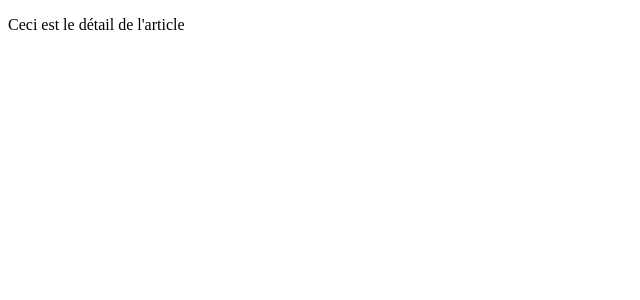
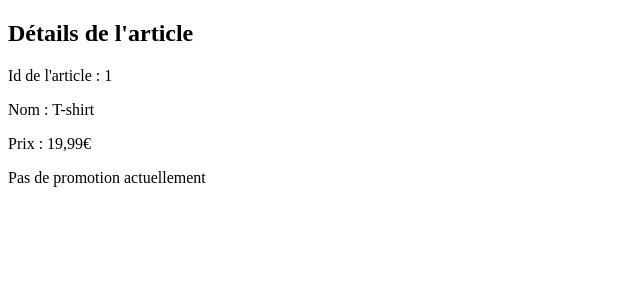
Before and after one commit to cassiopeelaurie/wild-blog, an Angular app: page /article/1 in a window 1280 px wide. Shown: the top 300 px of the page, without its empty margins (0-640 px from the left). Built offline with nearby package versions, Linux system fonts and the light colour scheme.

Commit message:
Routing quete 5 angular

```diff
--- a/src/app/article-page/article-page.component.html
+++ b/src/app/article-page/article-page.component.html
@@ -1 +1,12 @@
-<p>Ceci est le détail de l'article</p>
+<div *ngIf="product; else noProductFound">
+    <h2>Détails de l'article</h2>
+    <p>Id de l'article : {{ product.id }}</p>
+    <p>Nom : {{ product.name }}</p>
+    <p>Prix : {{ product.price }}</p>
+    <p *ngIf="product?.promo?.hasPromo">Promotion : {{ product.promo.getDisplayValue() }}</p>
+    <p *ngIf="product?.promo && !product.promo.hasPromo">Pas de promotion actuellement</p>
+  </div>
+
+  <ng-template #noProductFound>
+    <p>Aucun produit trouvé pour cet ID.</p>
+  </ng-template>
--- a/src/app/article-page/article-page.component.ts
+++ b/src/app/article-page/article-page.component.ts
@@ -1,13 +1,31 @@
-import { Component } from '@angular/core';
-import { RouterModule } from '@angular/router';
+import { Component, OnInit } from '@angular/core';
+import { ActivatedRoute } from '@angular/router';
+import { ProductService } from '../product.service';
+import { Product } from '../catalog/catalog.component';
+import { Promo } from '../catalog/catalog.component';
+import { CommonModule } from '@angular/common';
 
 @Component({
   selector: 'app-article-page',
   standalone: true,
-  imports: [RouterModule],
+  imports: [CommonModule],
   templateUrl: './article-page.component.html',
-  styleUrl: './article-page.component.scss'
+  styleUrls: ['./article-page.component.scss'],
 })
-export class ArticlePageComponent {
+export class ArticlePageComponent implements OnInit {
+  product: Product = new Product('', 'Nom par défaut', '0', new Promo(false, null, '')); // Default product
 
+  constructor(private route: ActivatedRoute, private productService: ProductService) {}
+
+  ngOnInit() {
+    const productId = this.route.snapshot.paramMap.get('id');
+    if (productId) {
+      const fetchedProduct = this.productService.getProductById(productId);
+      if (fetchedProduct) {
+        this.product = fetchedProduct;
+      } else {
+        console.error('Product not found');
+      }
+    }
+  }
 }
--- a/src/app/catalog/catalog.component.html
+++ b/src/app/catalog/catalog.component.html
@@ -12,9 +12,7 @@
         <div class="article-card">
             <h1 class="title-product"> {{product.name}} </h1>
             <p class="price-product"> {{product.price}} </p>
-            <a [routerLink]="['/articles', product.id]" class="details-link">
-                Voir Détails
-              </a>
+            <button (click)="navigateTo(product.id)">Voir l'article</button>
             @if (product.promo.hasPromo) {
                 <p [ngClass]="{'green': parsePromotionValue(product.promo.value) < -20, 'black': parsePromotionValue(product.promo.value) >= -20}" class="promo-product">
                     {{ product.promo.getDisplayValue() }}
--- a/src/app/catalog/catalog.component.ts
+++ b/src/app/catalog/catalog.component.ts
@@ -1,10 +1,11 @@
 import { CommonModule } from '@angular/common';
 import { Component } from '@angular/core';
 import { CartService } from '../cart.service';
-import { RouterLink, RouterModule } from '@angular/router';
-import { routes } from '../app.routes';
+import { RouterLink, RouterModule, Router } from '@angular/router';
+import { ProductService } from '../product.service';
 
-class Promo {
+
+export class Promo {
   hasPromo: boolean;
   value: string | null ;
   endDate: Date;
@@ -47,13 +48,14 @@ export class Product {
   price: string;
   promo: Promo;
 
-  constructor(id: string, name: string, price: string, promo?: Promo) {
+  constructor(id: string, name: string, price: string, promo: Promo = new Promo(false, null, '')) {
     this.id = id;
     this.name = name;
     this.price = price;
-    this.promo = promo ? promo : new Promo(false, null, '');
+    this.promo = promo;
   }
 }
+
 
 @Component({
   selector: 'app-catalog',
@@ -65,30 +67,10 @@ export class Product {
 export class CatalogComponent {
   products: Product[] = [];
 
-  constructor(private cartService: CartService) {
-    this.products = [
-      new Product('1', 'T-shirt', '19,99€', new Promo(false, null,  '2024-10-15')),
-      new Product('2', 'Chemise', '39,99€', new Promo(true, "-25", '2024-10-06')),
-      new Product('3', 'Robe', '59,99€', new Promo(true, "-10", '2024-10-10')),
-      new Product('4', 'Sweat-shirt', '29,99€', new Promo(true, "-30", '2024-10-05')),
-      new Product('5', 'Jupe', '24,99€', new Promo(true, "-5", '2024-10-30')),
-      new Product('6', 'Short', '14,99€', new Promo(true, "-20", '2024-09-25')),
-      new Product('7', 'Veste', '89,99€', new Promo(false, null, '2024-10-04')),
-      new Product('8', 'Pull', '49,99€', new Promo(true, "-40", '2024-10-12')),
-      new Product('9', 'Manteau', '99,99€', new Promo(false, null, '2024-10-20')),
-      new Product('10', 'Pantalon', '34,99€', new Promo(false, null, '2024-10-04')),
-      new Product('11', 'Chaussures', '59,99€', new Promo(true, "-35", '2024-10-15')),
-      new Product('12', 'Casquette', '9,99€', new Promo(true, "-10", '2024-10-30')),
-      new Product('13', 'Écharpe', '12,99€', new Promo(false, null, '2024-10-04')),
-      new Product('14', 'Chapeau', '19,99€', new Promo(true, "-20", '2024-10-25')),
-      new Product('15', 'Jean', '49,99€', new Promo(false, null, '2024-10-10')),
-      new Product('16', 'Baskets', '79,99€', new Promo(true, '-15', '2024-10-20')),
-      new Product('17', 'Montre', '99,99€', new Promo(true, '-50', '2024-10-01')),
-      new Product('18', 'Ceinture', '29,99€', new Promo(false, null, '2024-10-15')),
-      new Product('19', 'Sacs à main', '89,99€', new Promo(true, '-10', '2024-10-25')),
-      new Product('20', 'Vêtements de sport', '69,99€', new Promo(true, '-20', '2024-10-30'))
-    ];
+  constructor(private cartService: CartService, private productService: ProductService, private router: Router) {
+    this.products = this.productService.getProducts();  // Fetch products from the service
   }
+
   addToCart(product: Product) {
     this.cartService.addToCart(product);  // Ajoute le produit au panier
     this.removeFromCatalog(product.id);   // Supprime le produit du catalogue
@@ -117,4 +99,7 @@ export class CatalogComponent {
     }
     return '';
   }
+  navigateTo(productId: string) {
+    this.router.navigate([`/article/${productId}`]);
+  }
 }
--- /dev/null
+++ b/src/app/not-found/not-found.component.html
@@ -0,0 +1 @@
+<p>ERROR 404 : La page recherchée n'existe passss</p>
--- /dev/null
+++ b/src/app/product.service.ts
@@ -0,0 +1,40 @@
+import { Injectable } from '@angular/core';
+import { Product } from './catalog/catalog.component';
+import { Promo } from './catalog/catalog.component'; // Adjust the path if needed
+
+@Injectable({
+  providedIn: 'root'
+})
+export class ProductService {
+
+  private products: Product[] = [
+    new Product('1', 'T-shirt', '19,99€', new Promo(false, null,  '2024-10-15')),
+    new Product('2', 'Chemise', '39,99€', new Promo(true, "-25", '2024-10-06')),
+    new Product('3', 'Robe', '59,99€', new Promo(true, "-10", '2024-10-10')),
+    new Product('4', 'Sweat-shirt', '29,99€', new Promo(true, "-30", '2024-10-05')),
+    new Product('5', 'Jupe', '24,99€', new Promo(true, "-5", '2024-10-30')),
+    new Product('6', 'Short', '14,99€', new Promo(true, "-20", '2024-09-25')),
+    new Product('7', 'Veste', '89,99€', new Promo(false, null, '2024-10-04')),
+    new Product('8', 'Pull', '49,99€', new Promo(true, "-40", '2024-10-12')),
+    new Product('9', 'Manteau', '99,99€', new Promo(false, null, '2024-10-20')),
+    new Product('10', 'Pantalon', '34,99€', new Promo(false, null, '2024-10-04')),
+    new Product('11', 'Chaussures', '59,99€', new Promo(true, "-35", '2024-10-15')),
+    new Product('12', 'Casquette', '9,99€', new Promo(true, "-10", '2024-10-30')),
+    new Product('13', 'Écharpe', '12,99€', new Promo(false, null, '2024-10-04')),
+    new Product('14', 'Chapeau', '19,99€', new Promo(true, "-20", '2024-10-25')),
+    new Product('15', 'Jean', '49,99€', new Promo(false, null, '2024-10-10')),
+    new Product('16', 'Baskets', '79,99€', new Promo(true, '-15', '2024-10-20')),
+    new Product('17', 'Montre', '99,99€', new Promo(true, '-50', '2024-10-01')),
+    new Product('18', 'Ceinture', '29,99€', new Promo(false, null, '2024-10-15')),
+    new Product('19', 'Sacs à main', '89,99€', new Promo(true, '-10', '2024-10-25')),
+    new Product('20', 'Vêtements de sport', '69,99€', new Promo(true, '-20', '2024-10-30'))
+  ];
+
+  getProducts(): Product[] {
+    return this.products;
+  }
+
+  getProductById(id: string): Product | undefined {
+    return this.products.find(product => product.id === id);
+  }
+}
```
Also changed, not shown: src/app/app.routes.ts (+6 -4 lines), src/app/not-found/not-found.component.ts (added, +12 -0 lines), src/app/not-found/not-found.component.scss (added), 2 other files (tests, documents, lock files or other folders).
